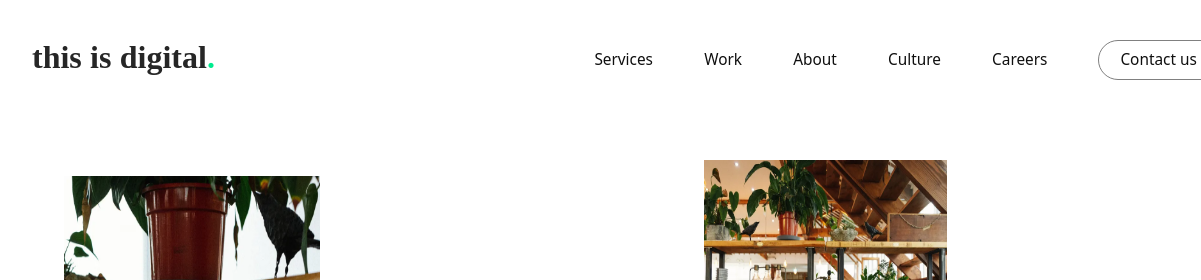
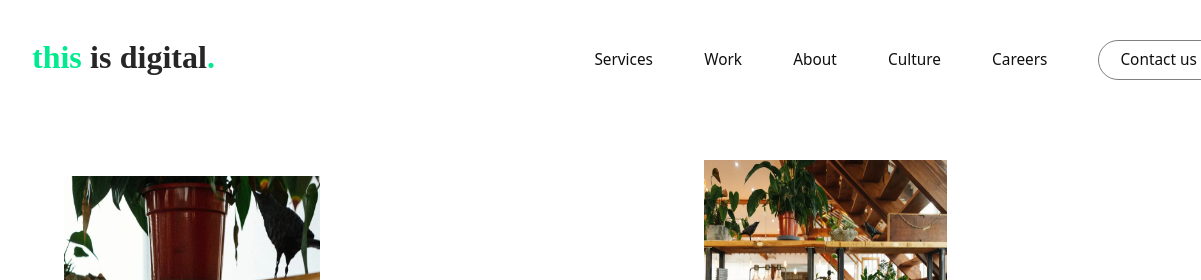
Before and after one commit to abhinashgupta/this_is_digital_design, a plain HTML site: page index.html in a window 1280 px wide. Shown: the top 280 px of the page, 0-1201 px from the left. Drawn offline with nearby package versions, Linux system fonts and the light colour scheme; grey boxes are pictures that could not be loaded.

Commit message:
Update index.html

```diff
--- a/index.html
+++ b/index.html
@@ -18,7 +18,7 @@
     <div id="page1">
         <!---------------navbar--------------->
         <nav id="nav">
-            <h2>this is digital<span>.</span></h2>
+            <h2><span>this</span> is digital<span>.</span></h2>
             <div id="nav_list">
                 <h2>Services</h2>
                 <h2>Work</h2>
@@ -43,7 +43,7 @@
         </nav>
       <!----------------page1--text----------------->
       <div id="page1_center_text">
-        <h1>Digital Performance</h1>
+        <h1><span>Digital</span> Performance</h1>
         <h1> Solutions</h1>
         <img src="underline-green.svg" alt="">
          <div id="bit2">
```
